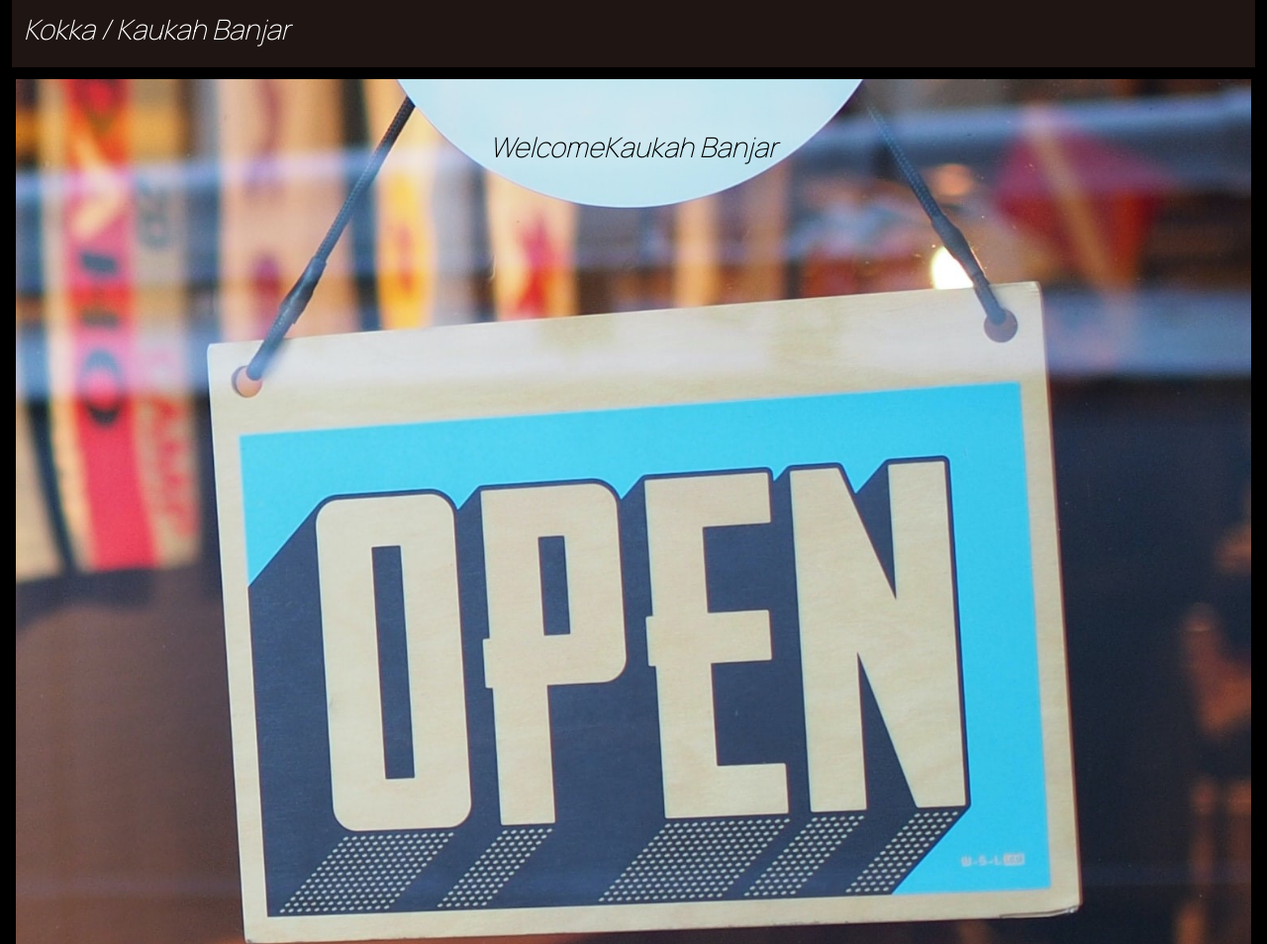
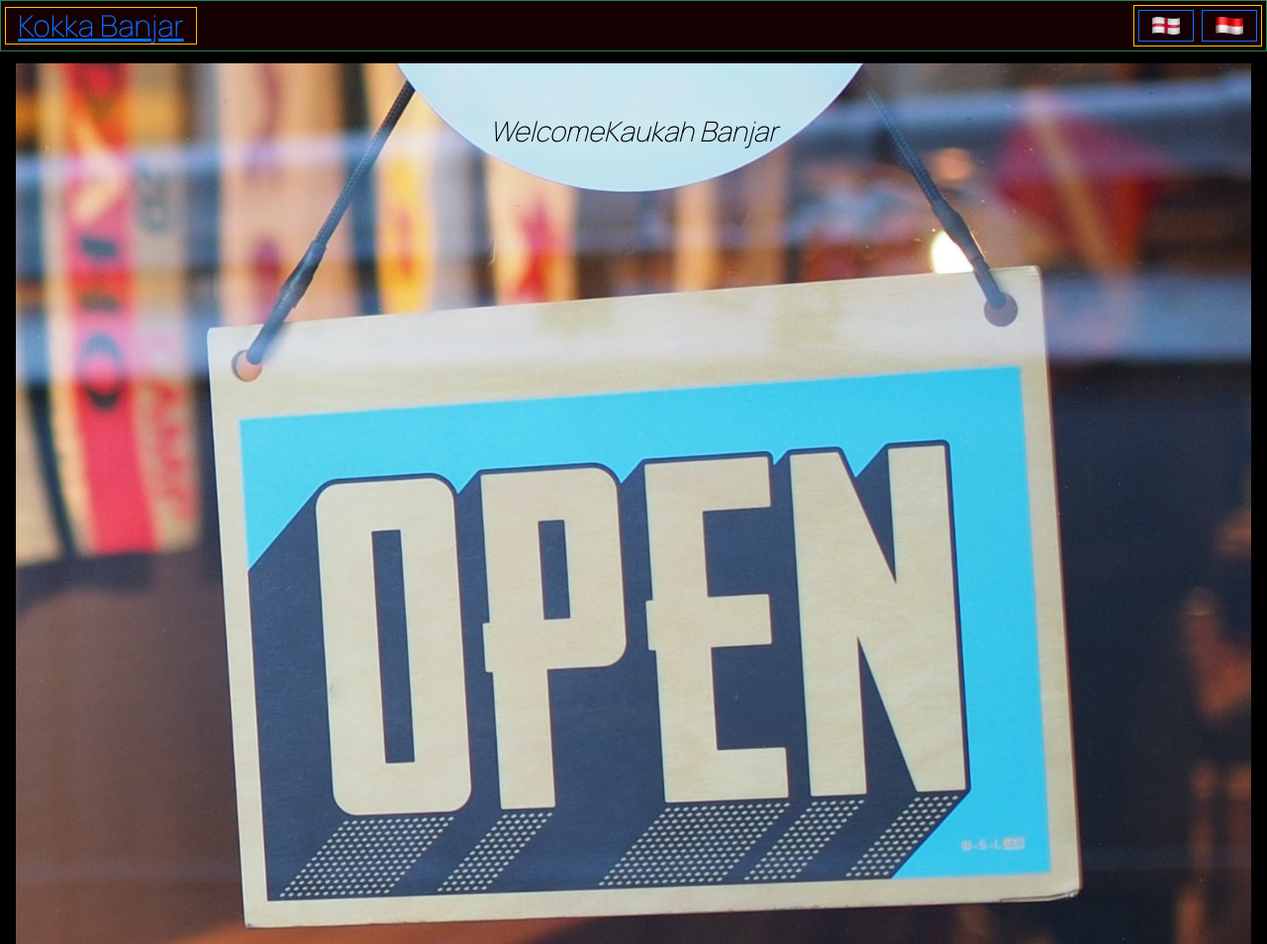
Before and after one commit to muhammadwinanda/kaukahbanjar, a plain HTML site: page index.html in a window 1280 px wide. Shown: the top 954 px of the page at 99% size. Drawn offline with nearby package versions, Linux system fonts and the light colour scheme.

Commit message:
update sticky top

```diff
--- a/index.html
+++ b/index.html
@@ -27,11 +27,21 @@
   <body>
     <div class="container-fluid">
 
-      <nav class="navbar navbar-expand-sm navbar-dark sticky-top pt-2 nav-1">
-        <div class="container-fluid">
-          <span class="navbar-brand fst-italic"><a href="#" id="judul"><h3>Kokka / Kaukah Banjar</h3></span></a>
+      <div class="row row-cols-3 sticky-top justify-content-between border border-success topheader">
+        <div class="col-md-auto align-self-center border border-warning m-1 judul">
+          <a href="#kontak"><h1 class="m-0">Kokka Banjar</h1></a>
         </div>
-      </nav>
+        <div class="col-sm-auto border border-warning m-1 flag">
+          <div class="row row-cols-auto">
+            <div class="col m-1 border border-primary">
+              <a href="#"><img src="/image/flag/england.png" alt="english"></a>
+            </div>
+            <div class="col m-1 border border-primary">
+              <a href=""><img src="/image/flag/indonesia.png" alt="indonesia"></a>
+            </div>
+          </div>
+        </div>
+      </div>
 
         <header class="d-flex justify-content-center pt-2">
           <h3 class="text-md-start fst-italic welcome"><span class="fw-lighter">Welcome</span>Kaukah Banjar</h3>
@@ -210,6 +220,16 @@
               </div>
             </div>
           </div>
+          <!-- <div class="expedisi">
+            <h2>Expedisi</h2>
+            <div class="row luar-negri">
+              <div class="col">
+
+              </div>
+
+
+            </div>
+          </div> -->
         </section>
 
         <main id="testi">
--- a/style.css
+++ b/style.css
@@ -4,16 +4,29 @@ body{
     font-family: 'Manrope', sans-serif;
     font-size: 16px;
   }
+  .topheader {
+    background: rgba(209, 6, 27, 0.1);
+  }
+  .judul h1{
+    font-size: 30px;
+  }
+  .flag {
+    list-style: none;
+  }
+  .flag img{
+    height: 30px;
+
+  }
     .welcome{
       position: absolute;
       padding: 2em 3em;
       color: black;
     }
-    #judul {
+    .judul {
+      color: white;
       text-decoration: none;
-      color: white;
     }
-    #judul:hover {
+    .judul:hover {
       color: rgb(128, 126, 126);
     }
     .nav-1 {
@@ -85,8 +98,6 @@ body{
     #jasa {
       padding-top: 2em;
     }
-    #jasa h2 {
-    }
     .swiper {
         margin-top: 2em;
         width: 100%;
@@ -127,3 +138,15 @@ body{
         background: none;
         border: none;
       }
+
+/* Extra small devices (phones, 600px and down) */
+@media only screen and (max-width: 600px) {
+  .judul h1{
+    font-size: 20px;
+    width: 175px;
+  }
+  .flag img{
+    width: 20px;
+    height: 20px;
+  }
+}
```
Also changed, not shown: image/flag/england.png (added), image/flag/indonesia.png (added).
